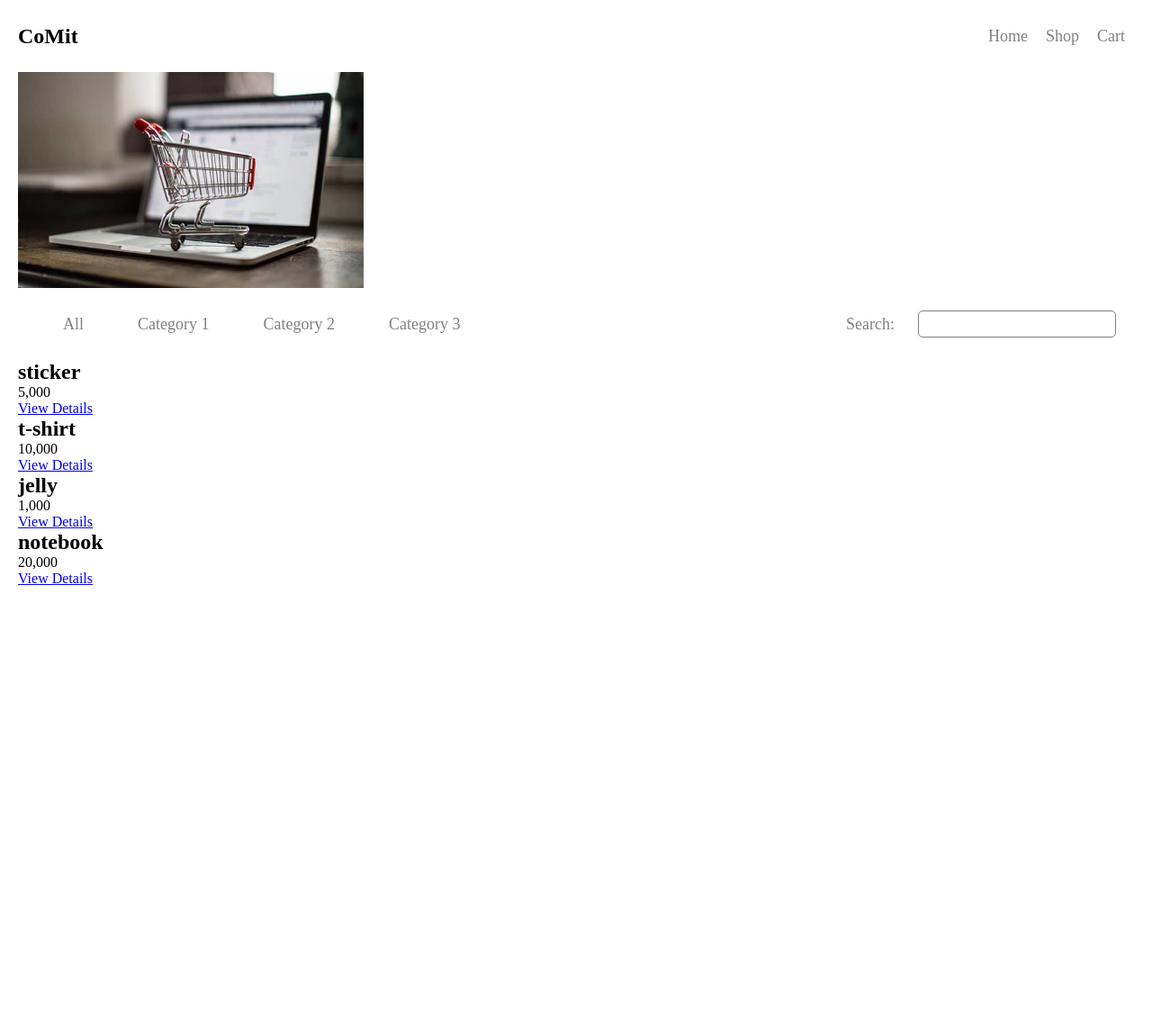
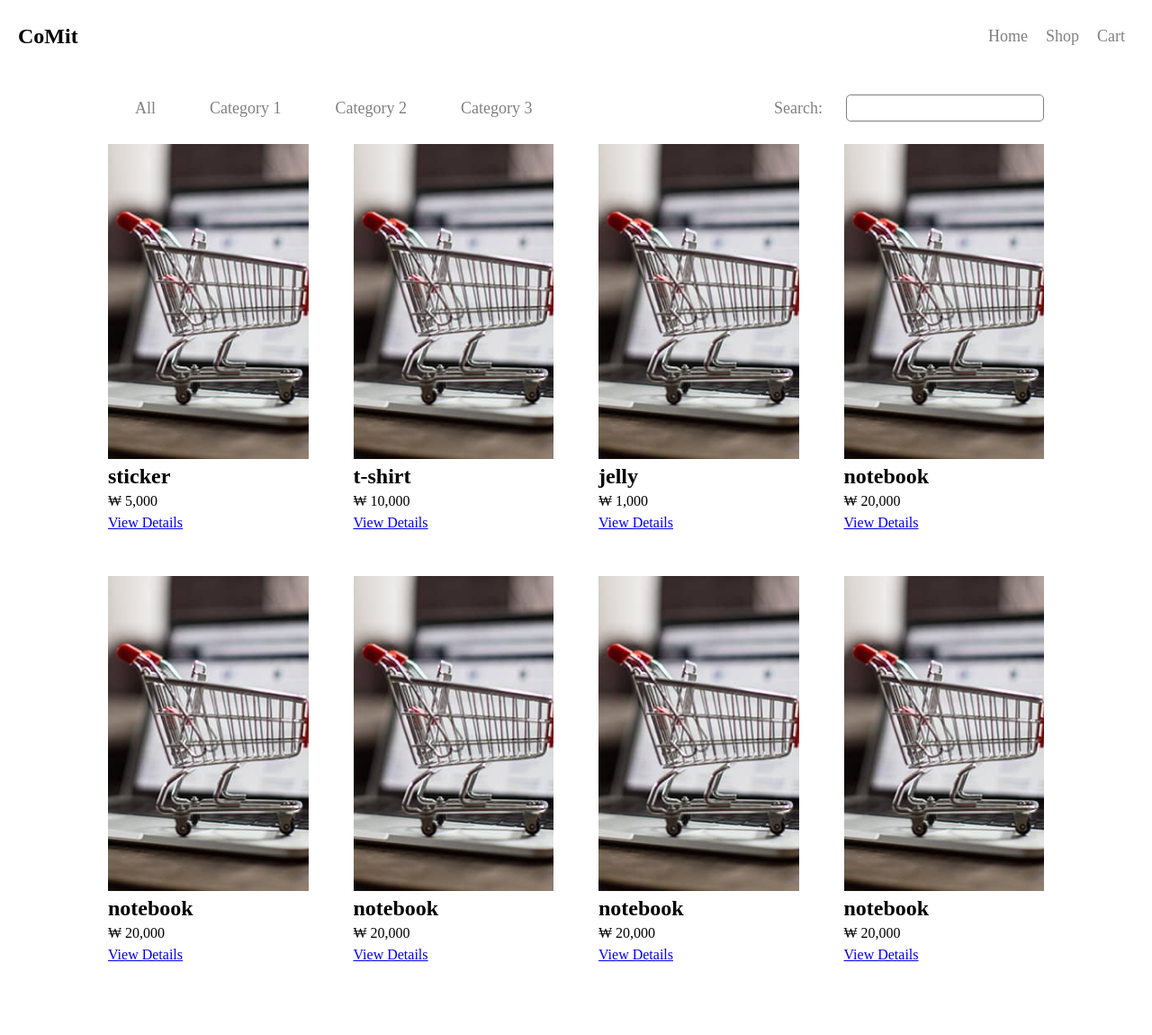
Before and after one commit to aptheparker/online-shop-api, a Node server app: page /shop/ in a window 1280 px wide. Shown: the whole page at 90% size. Before the commit the page ends 650 px from the top, so only its background shows below. Run offline with Node 20, Linux system fonts and the light colour scheme.

Commit message:
shop item style

```diff
--- a/data/products.json
+++ b/data/products.json
@@ -1,24 +1,56 @@
 [
   {
     "id": "1",
+    "productImg": "assets/online-shop.jpeg",
     "productName": "sticker",
     "productPrice": "5,000",
     "productDescription": "This is a sticker"
   },
   {
     "id": "2",
+    "productImg": "assets/online-shop.jpeg",
     "productName": "t-shirt",
     "productPrice": "10,000",
     "productDescription": "This is a t-shirt"
   },
   {
     "id": "3",
+    "productImg": "assets/online-shop.jpeg",
     "productName": "jelly",
     "productPrice": "1,000",
     "productDescription": "This is a jelly"
   },
   {
     "id": "4",
+    "productImg": "assets/online-shop.jpeg",
+    "productName": "notebook",
+    "productPrice": "20,000",
+    "productDescription": "This is a notebook"
+  },
+  {
+    "id": "5",
+    "productImg": "assets/online-shop.jpeg",
+    "productName": "notebook",
+    "productPrice": "20,000",
+    "productDescription": "This is a notebook"
+  },
+  {
+    "id": "6",
+    "productImg": "assets/online-shop.jpeg",
+    "productName": "notebook",
+    "productPrice": "20,000",
+    "productDescription": "This is a notebook"
+  },
+  {
+    "id": "7",
+    "productImg": "assets/online-shop.jpeg",
+    "productName": "notebook",
+    "productPrice": "20,000",
+    "productDescription": "This is a notebook"
+  },
+  {
+    "id": "8",
+    "productImg": "assets/online-shop.jpeg",
     "productName": "notebook",
     "productPrice": "20,000",
     "productDescription": "This is a notebook"
--- a/public/css/shop.css
+++ b/public/css/shop.css
@@ -1,16 +1,9 @@
-.online-shop-img{
-  width: 30vw;
-  height: 30vh;
-  margin: 0 auto;
-}
-
 .category-navbar{
   width: 100%;
   height: 80px;
   display: flex;
   justify-content: space-between;
   align-items: center;
-  padding: 20px;
 }
 
 .category-navbar ul{
@@ -44,3 +37,24 @@
   border: 1px solid grey;
   padding: 5px;
 }
+
+.products{
+  height: 80%;
+  display: grid;
+  grid-template-columns: repeat(4, 1fr);
+  grid-gap: 50px;
+}
+
+.product-box{
+  width: 100%;
+  height: 430px;
+  display: flex;
+  flex-direction: column;
+  justify-content: space-between;
+}
+
+.product-img{
+  width: 100%;
+  height: 350px;
+  object-fit: cover;
+}
--- a/public/css/style.css
+++ b/public/css/style.css
@@ -1,10 +1,10 @@
-*{
+* {
   margin: 0;
   padding: 0;
   box-sizing: border-box;
 }
 
-.navbar{
+.navbar {
   width: 100%;
   height: 80px;
   display: flex;
@@ -14,22 +14,26 @@
   position: fixed;
 }
 
-.navbar ul{
+.navbar ul {
   list-style: none;
   display: flex;
 }
 
-.navbar ul li{
+.navbar ul li {
   margin: 0 10px;
 }
 
-.navbar ul li a{
+.navbar ul li a {
   text-decoration: none;
   color: grey;
   font-size: 18px;
 }
 
-main{
+main {
   padding: 20px;
-  padding-top: 80px;
+  padding: 80px 120px;
+  display: flex;
+  flex-direction: column;
+  justify-content: center;
+  align-items: center;
 }
--- a/views/shop/shop.ejs
+++ b/views/shop/shop.ejs
@@ -8,11 +8,6 @@
     <%- include('../partials/navbar') %>
 
     <main>
-      <img
-        src="<%= imgUrl %>"
-        alt="online-shop image"
-        class="online-shop-img"
-      />
       <nav class="category-navbar">
         <ul>
           <li><a href="/">All</a></li>
@@ -22,11 +17,20 @@
         </ul>
         <div class="search">Search: <input type="text" /></div>
       </nav>
-      <% for (let p of products) { %>
-      <h2><%= p.productName %></h2>
-      <p><%= p.productPrice %></p>
-      <a href="/shop/<%= p.id %>">View Details</a>
-      <% } %>
+      <div class="products">
+        <% for (let p of products) { %>
+        <div class="product-box">
+          <img
+            src="<%= p.productImg %>"
+            alt="<%= p.productName %>"
+            class="product-img"
+          />
+          <h2><%= p.productName %></h2>
+          <p>₩ <%= p.productPrice %></p>
+          <a href="/shop/<%= p.id %>">View Details</a>
+        </div>
+        <% } %>
+      </div>
     </main>
   </body>
 </html>
```
